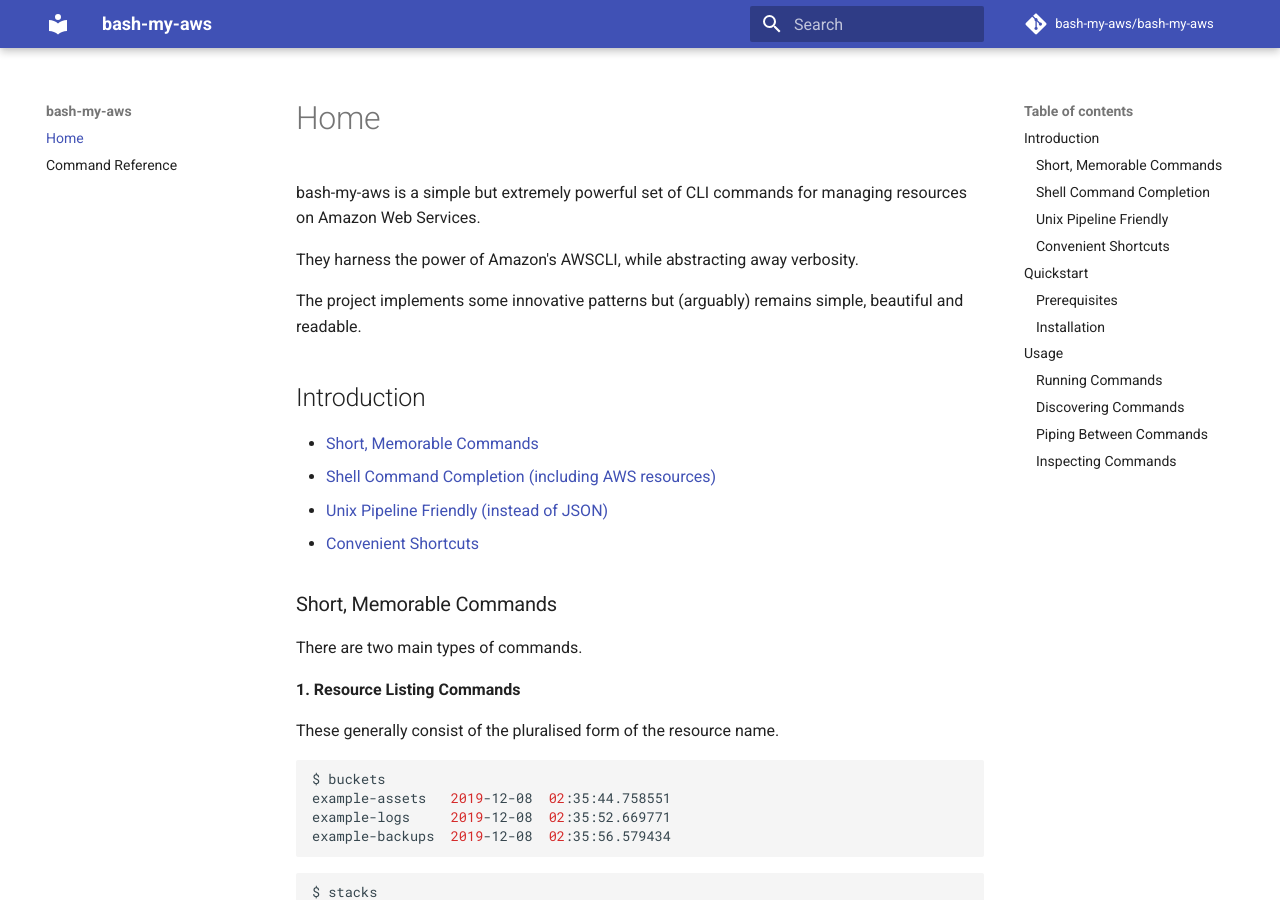
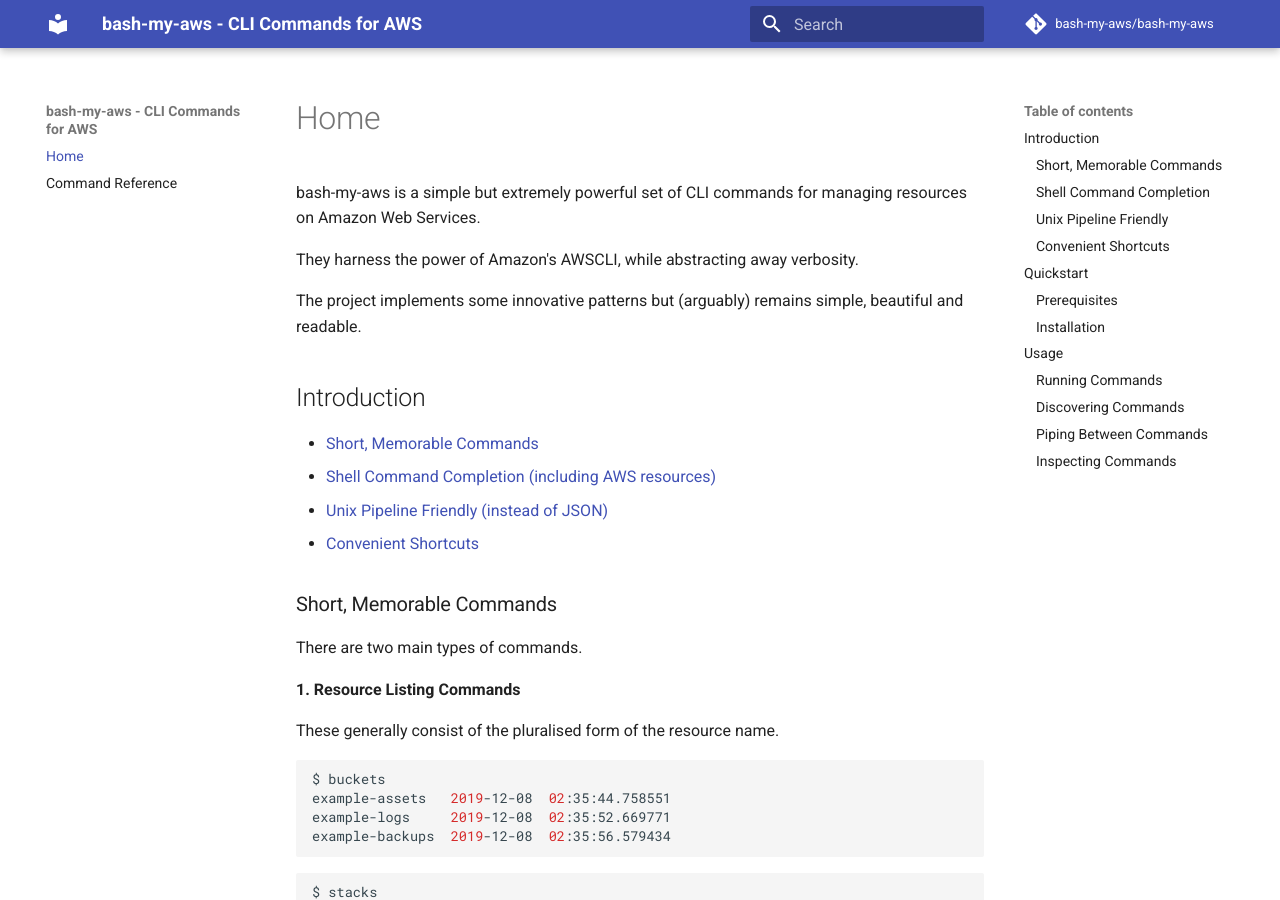
Before and after one commit to bash-my-aws/bash-my-aws, an MkDocs documentation site: the page built from docs/index.md, in a window 1280 px wide and 900 px high. Built offline with MkDocs 1.6.1 and Material for MkDocs 9.7.7, drawn with Linux system fonts in a browser that asks for light colours; comment, search, counter and statistics services are not loaded.

Commit message:
Updated website title

```diff
--- a/mkdocs.yml
+++ b/mkdocs.yml
@@ -1,5 +1,5 @@
-site_name: 'bash-my-aws'
-site_description: 'CLI Tools for Managing AWS'
+site_name: 'bash-my-aws - CLI Commands for AWS'
+site_description: 'CLI Commands for Managing Infrastructure in AWS'
 site_author: 'Mike Bailey'
 site_url: 'https://bash-my-aws.org/'
 google_analytics: ['UA-154550647-1', 'bash-my-aws.org']
```
